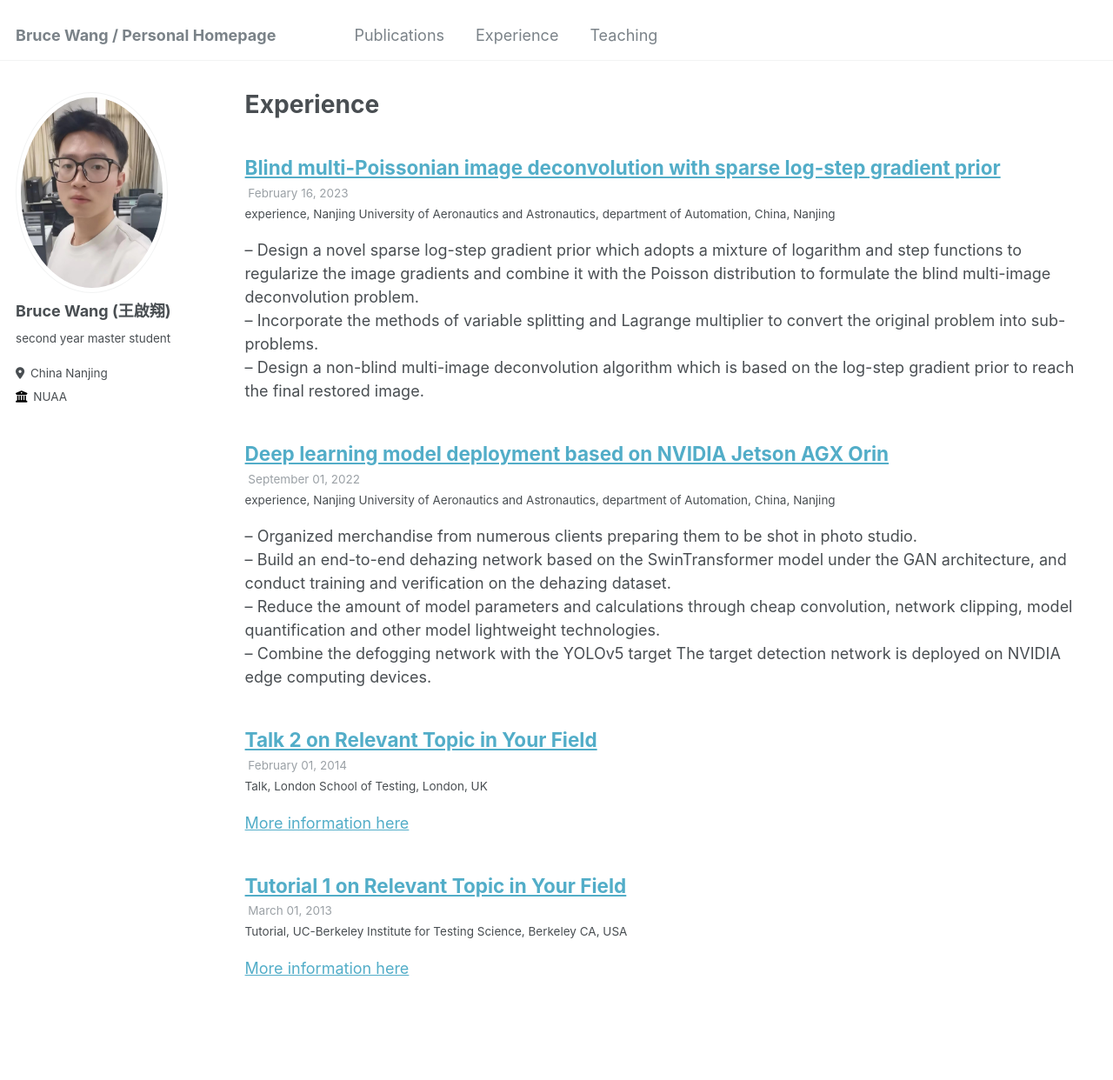
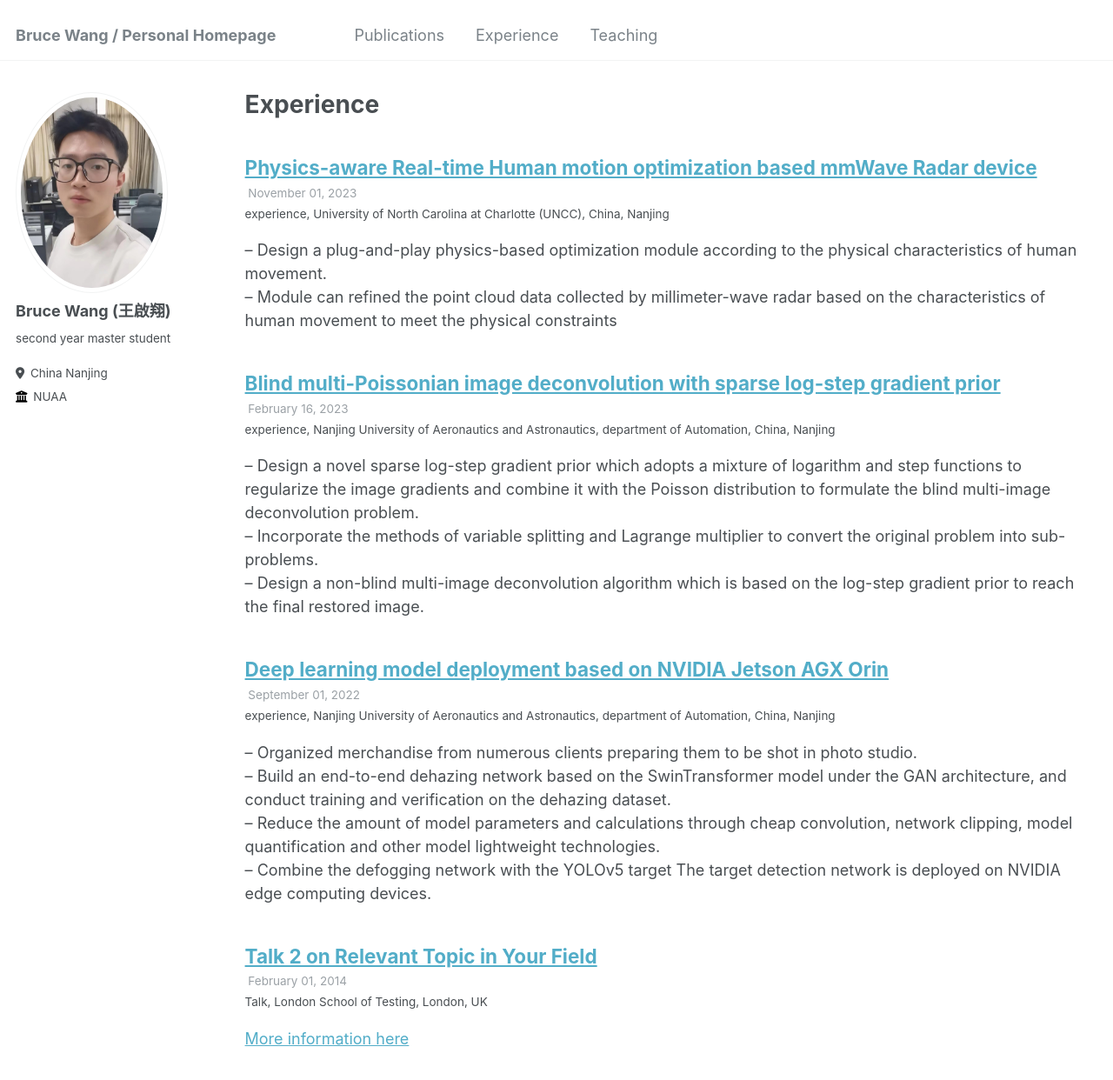
Before and after one commit to AirBall0/AirBall0.github.io, a Jekyll site: the page built from _pages/experience.html, in a window 1280 px wide and 1400 px high. Shown: the top 1242 px of the window at 87% size. Built offline with Jekyll 4.4.1, drawn with Linux system fonts in a browser that asks for light colours.

Commit message:
Update 2023_intern.md

```diff
--- a/_experience/2023_intern.md
+++ b/_experience/2023_intern.md
@@ -1,13 +1,15 @@
 ---
-title: "Tutorial 1 on Relevant Topic in Your Field"
-collection: talks
-type: "Tutorial"
-permalink: /talks/2013-03-01-tutorial-1
-venue: "UC-Berkeley Institute for Testing Science"
-date: 2013-03-01
-location: "Berkeley CA, USA"
+title: "Physics-aware Real-time Human motion optimization based mmWave Radar device"
+collection: experience
+type: "experience"
+permalink: /experience/2023_intern
+venue: "University of North Carolina at Charlotte (UNCC)"
+date: 2023-11-01
+location: "China, Nanjing"
 ---
 
-[More information here](http://exampleurl.com)
+– Design a plug-and-play physics-based optimization module according to the physical characteristics of human movement.\
+– Module can refined the point cloud data collected by millimeter-wave radar based on the characteristics of human movement to meet the physical constraints
 
-This is a description of your tutorial, note the different field in type. This is a markdown files that can be all markdown-ified like any other post. Yay markdown!
+![physics-aware](../images/optim.png)\
+*Framework*
```
